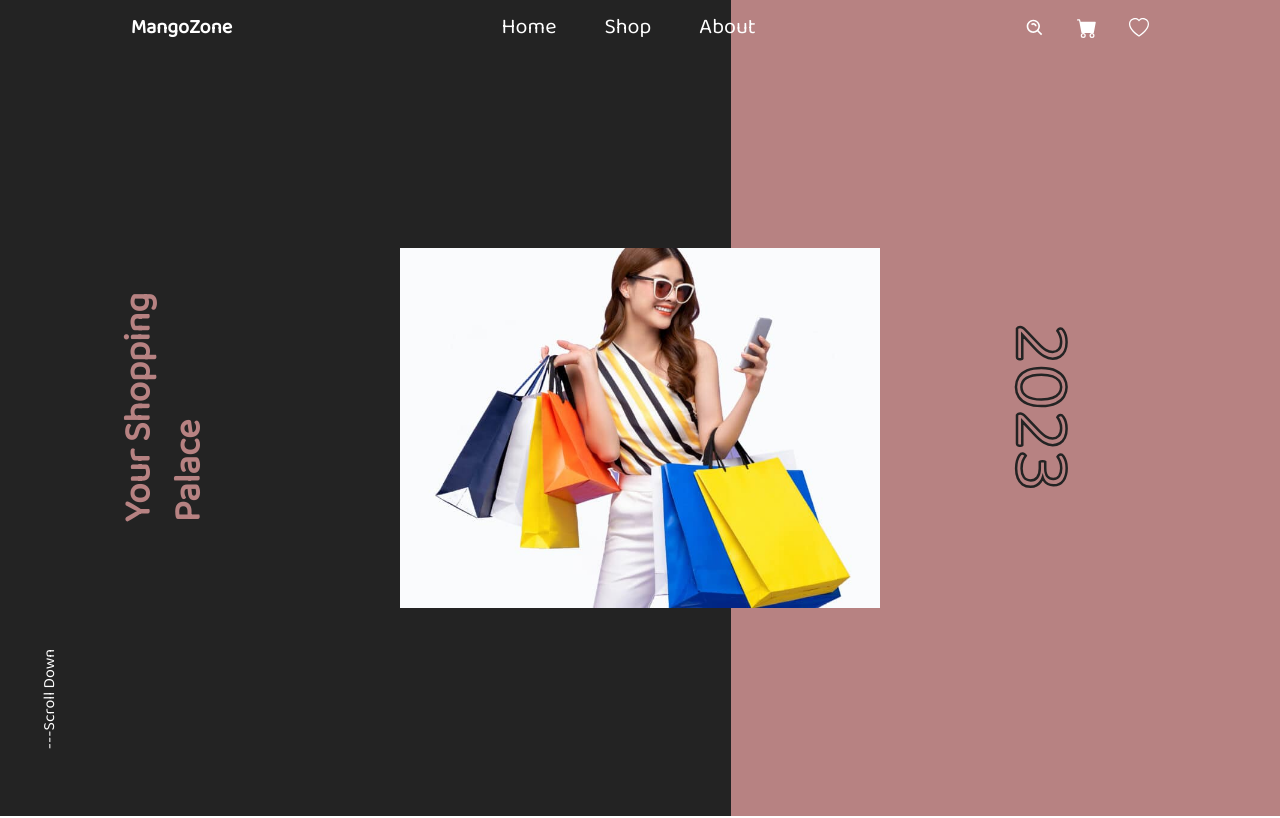
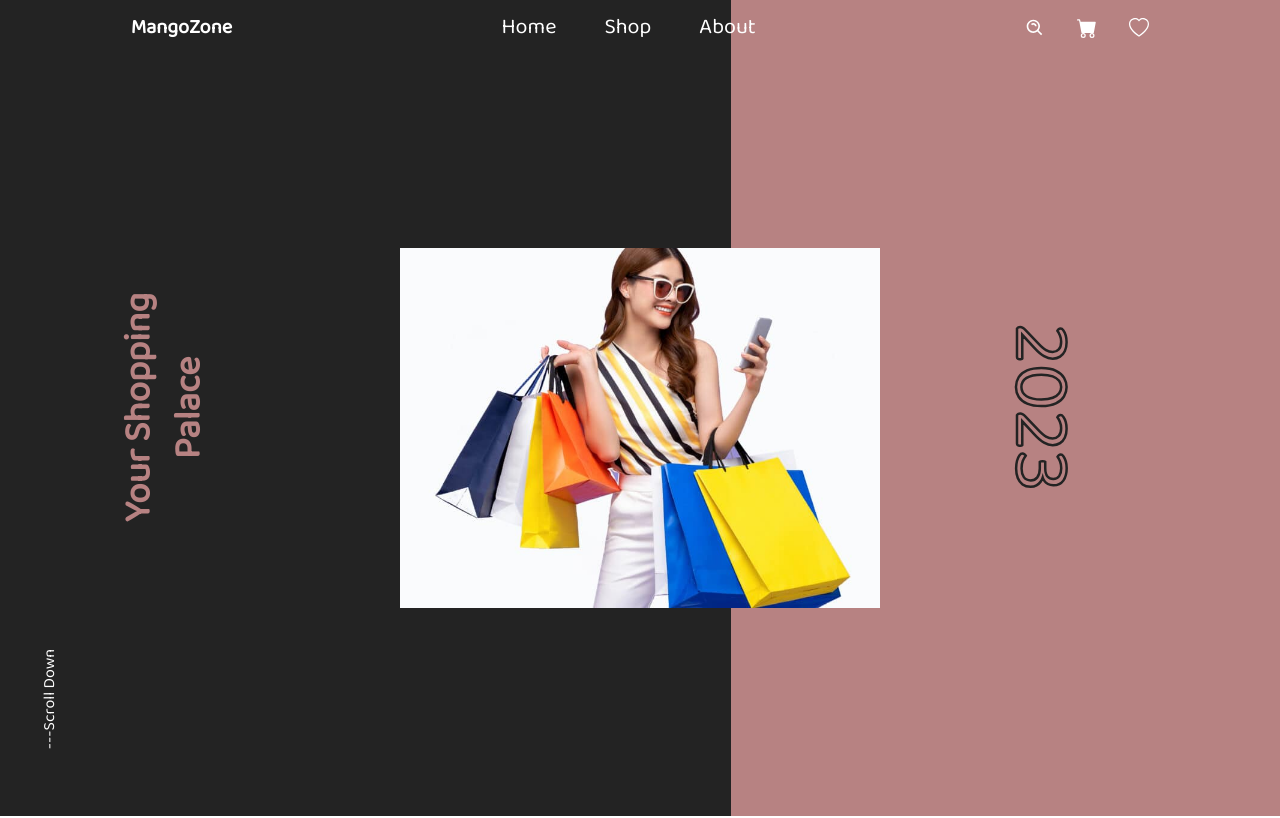
Before and after one commit to MayankBansal12/Ecomm-Website, a React (Create React App) app in the folder client/: page / in a window 1280 px wide. Shown: the top 818 px of the page. Built offline with nearby package versions, Linux system fonts and the light colour scheme; no server answers.

Commit message:
Fix bug in design

```diff
--- a/client/src/components/Cart/CartItem/CartItem.scss
+++ b/client/src/components/Cart/CartItem/CartItem.scss
@@ -1,6 +1,8 @@
 
 .cart-products{
     flex-grow: 1;
+    overflow: auto;
+
     .cart-product{
         display: flex;
         padding: 0.8rem;
--- a/client/src/components/Home/Banner/Banner.scss
+++ b/client/src/components/Home/Banner/Banner.scss
@@ -33,6 +33,8 @@
            color: var(--second-color);
            margin-right: 8rem;
            line-height: 1.35;
+           text-align: center;
+
            @include md{
                margin-right: 6rem;
            }
--- a/client/src/index.scss
+++ b/client/src/index.scss
@@ -9,26 +9,6 @@
     --normal-size:0.91rem;
     --big-size:5rem;
     --small-size: 0.75rem;
-}
-/* Styles for the scrollbar track */
-::-webkit-scrollbar-track {
-    background-color: #e16767;
-}
-
-/* Styles for the scrollbar thumb */
-::-webkit-scrollbar-thumb {
-    background-color: #4c3232;
-    border-radius: 5px;
-}
-
-/* Styles for the scrollbar thumb on hover */
-::-webkit-scrollbar-thumb:hover {
-    background-color: #4a4242;
-}
-
-/* Styles for the scrollbar corner */
-::-webkit-scrollbar-corner {
-    background-color: #e16767;
 }
 
 * {
```
